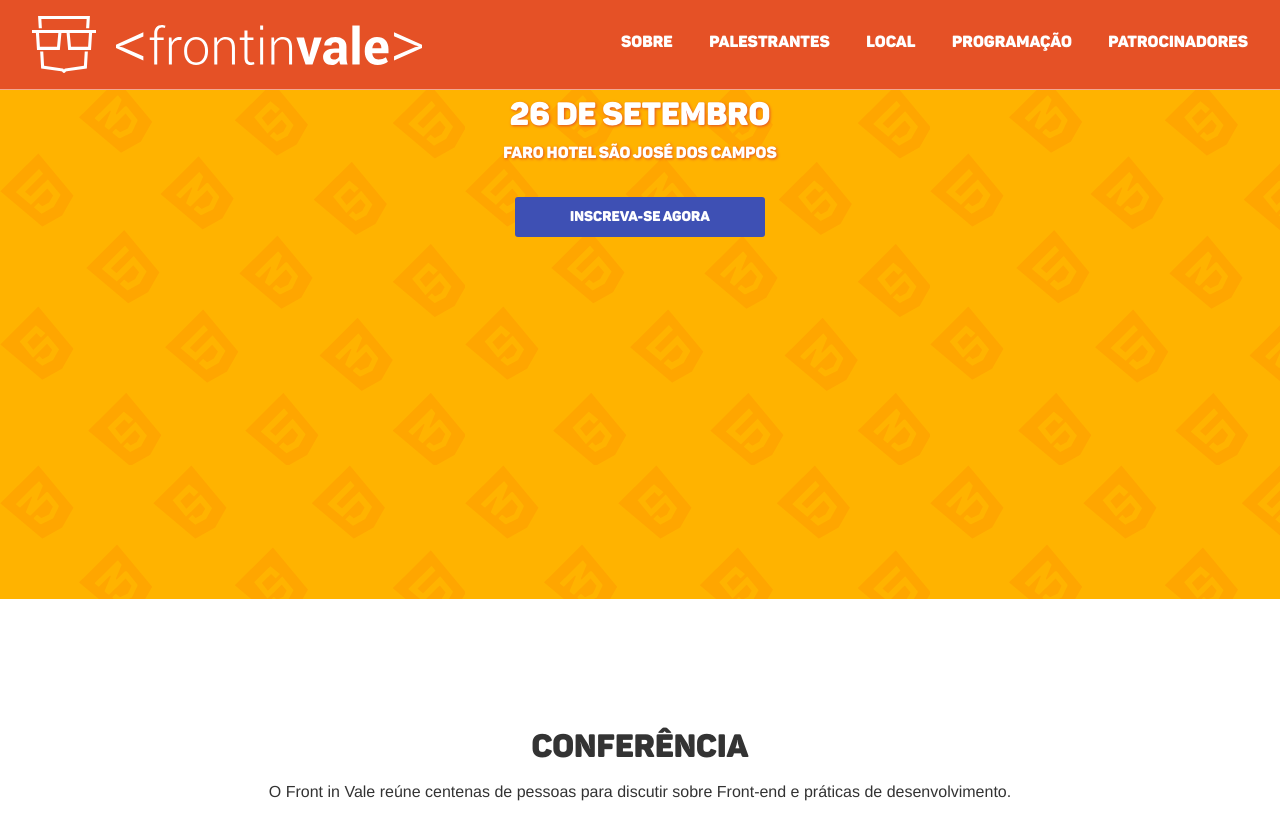
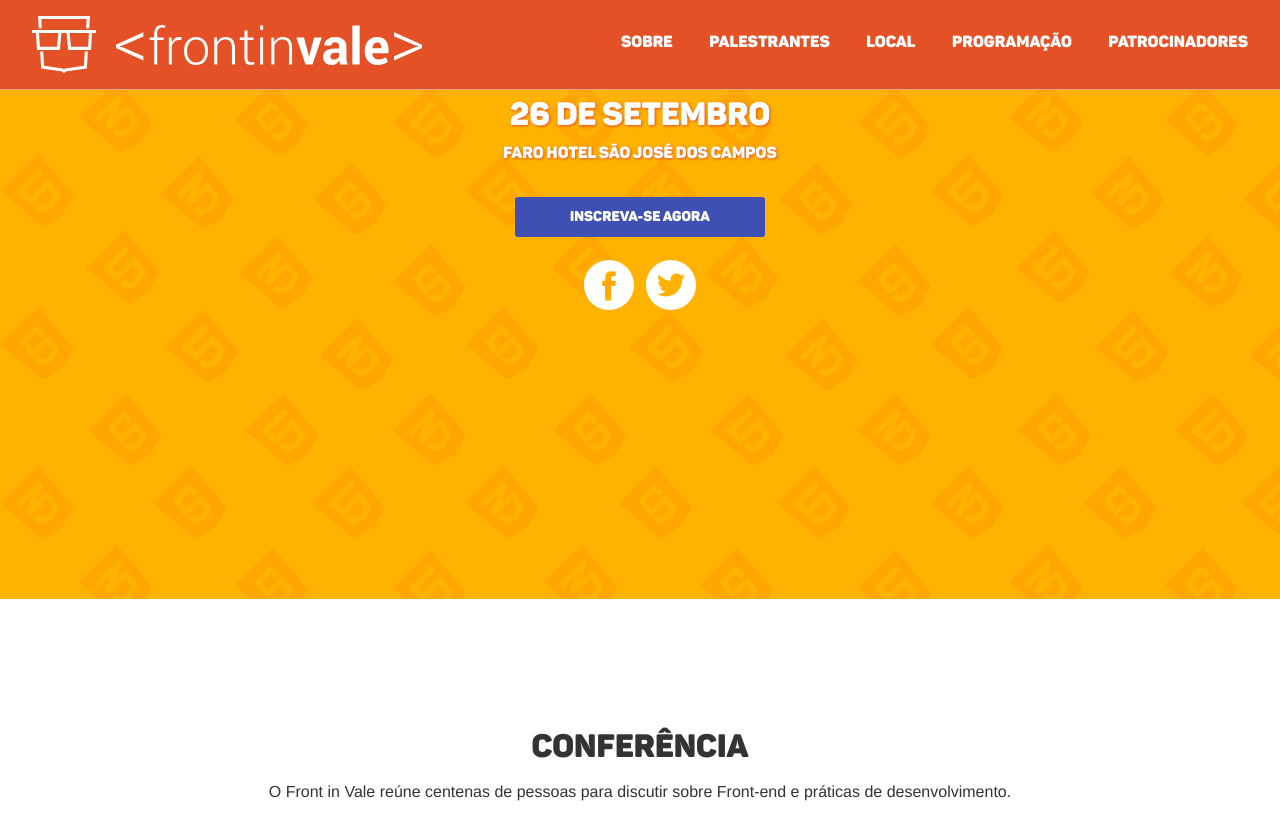
Before and after one commit to frontinvale/frontinvale.github.io, a Jekyll site: the page built from index.html, in a window 1280 px wide and 900 px high, scrolled down 301 px. Shown: the top 840 px of the window. Built offline with Jekyll 4.4.1, drawn with Linux system fonts in a browser that asks for light colours.

Commit message:
adicionando redes sociais na dobra

```diff
--- a/_includes/welcome.html
+++ b/_includes/welcome.html
@@ -7,6 +7,15 @@
       <p>Faro Hotel São José dos Campos</p>
 
       <a href="http://www.eventick.com.br/frontinvale" class="register" target="_blank">Inscreva-se agora</a>
+
+      <p class="social">
+        <a href="https://www.facebook.com/frontinvale" target="_blank" title="Curta nossa fanpage.">
+          <img src="images/icon-facebook.svg" alt="Facebook">
+        </a>
+        <a href="https://twitter.com/frontinvale" target="_blank" title="Siga-nos no twitter.">
+          <img src="images/icon-twitter.svg" alt="Twitter">
+        </a>
+      </p>
     </article>
   </div>
 </section>
--- a/_sass/modules/_welcome.scss
+++ b/_sass/modules/_welcome.scss
@@ -44,5 +44,26 @@
     .register {
       @extend .btn;
     }
+
+    .social {
+      padding: 15px 0 0;
+
+      a {
+        display: inline-block;
+        margin: 0 5px;
+
+        img {
+          -webkit-transition: all 250ms ease-in-out;
+          transition: all 250ms ease-in-out;
+          -webkit-transform: scale(1);
+          transform: scale(1);
+        }
+
+        &:hover img {
+          -webkit-transform: scale(1.1);
+          transform: scale(1.1);
+        }
+      }
+    }
   }
 }
```
Also changed, not shown: images/icon-facebook.svg (added), images/icon-twitter.svg (added), 2 other files.
